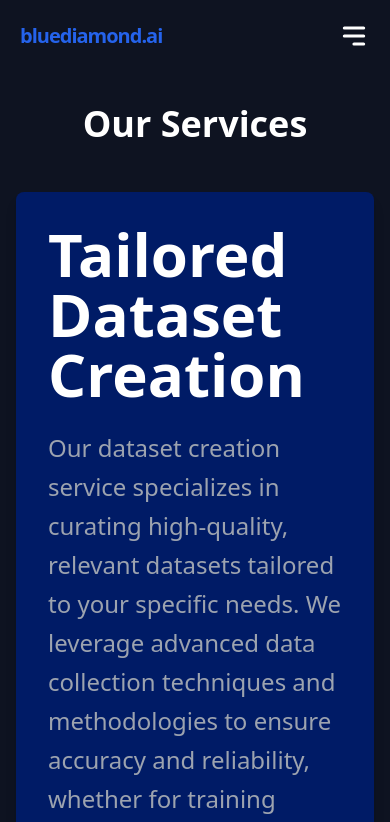
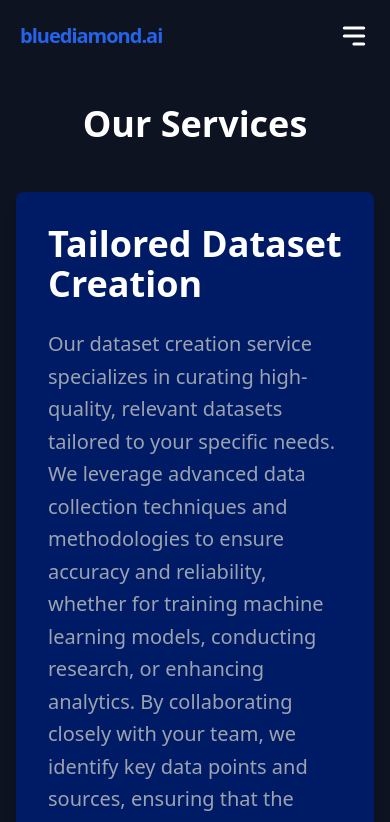
Before and after one commit to IronYR/bluediamond-frontend, a React (Vite) app: page /services in a window 390 px wide. Shown: the top 822 px of the page. Built offline with nearby package versions, Linux system fonts and the light colour scheme.

Commit message:
sizing issues fix

```diff
--- a/src/pages/ServicesPage.jsx
+++ b/src/pages/ServicesPage.jsx
@@ -5,8 +5,8 @@ import Footer from "../components/Footer";
 function ServiceCard({ title, description }) {
   return (
     <div className="min-h-[40vh] flex flex-col justify-center rounded-lg p-8 shadow-lg" style={{backgroundColor:"rgba(0, 27, 102, 1)"}}>
-      <h1 className="text-6xl font-semibold mb-6">{title}</h1>
-      <p className="text-gray-400 text-2xl leading-relaxed">{description}</p>
+      <h1 className="text-4xl font-semibold mb-6 lg:text-6xl">{title}</h1>
+      <p className="text-gray-400 text-xl lg:text-2xl leading-relaxed">{description}</p>
     </div>
   );
 }
```
